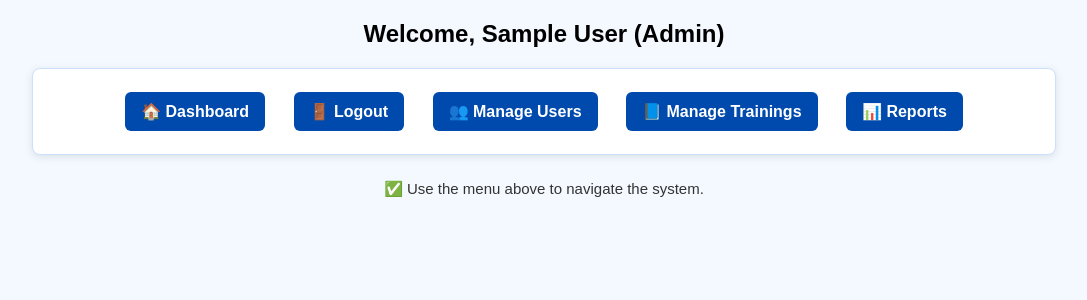
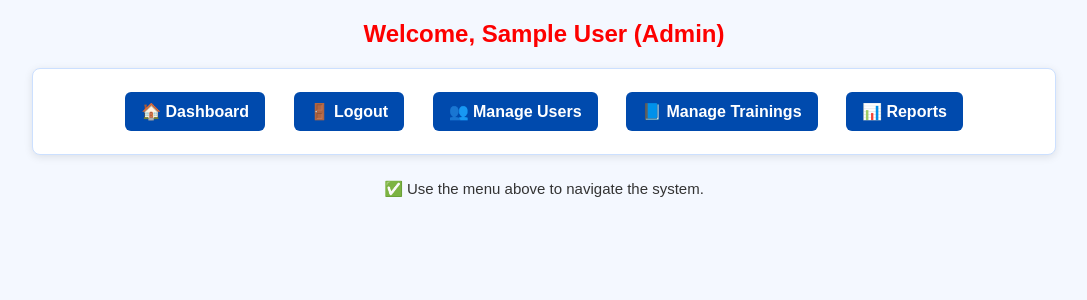
Before and after one commit to brianjustine-dev/SDU, a PHP site: page /dashboard.php in a window 1280 px wide. Shown: the top 300 px of the page, without its empty margins (96-1183 px from the left). Run offline with PHP 8.4, Linux system fonts and the light colour scheme; the visitor is signed in with stand-in values (Sample User, id 1).

Commit message:
dashboard color

```diff
--- a/dashboard.php
+++ b/dashboard.php
@@ -24,7 +24,7 @@ $role = $_SESSION['role']; // roles: staff, office_head, admin
             color: #333;
         }
         h2 {
-            color: #000000ff;
+            color: #fd0000ff;
             text-align: center;
         }
         .nav {
```
